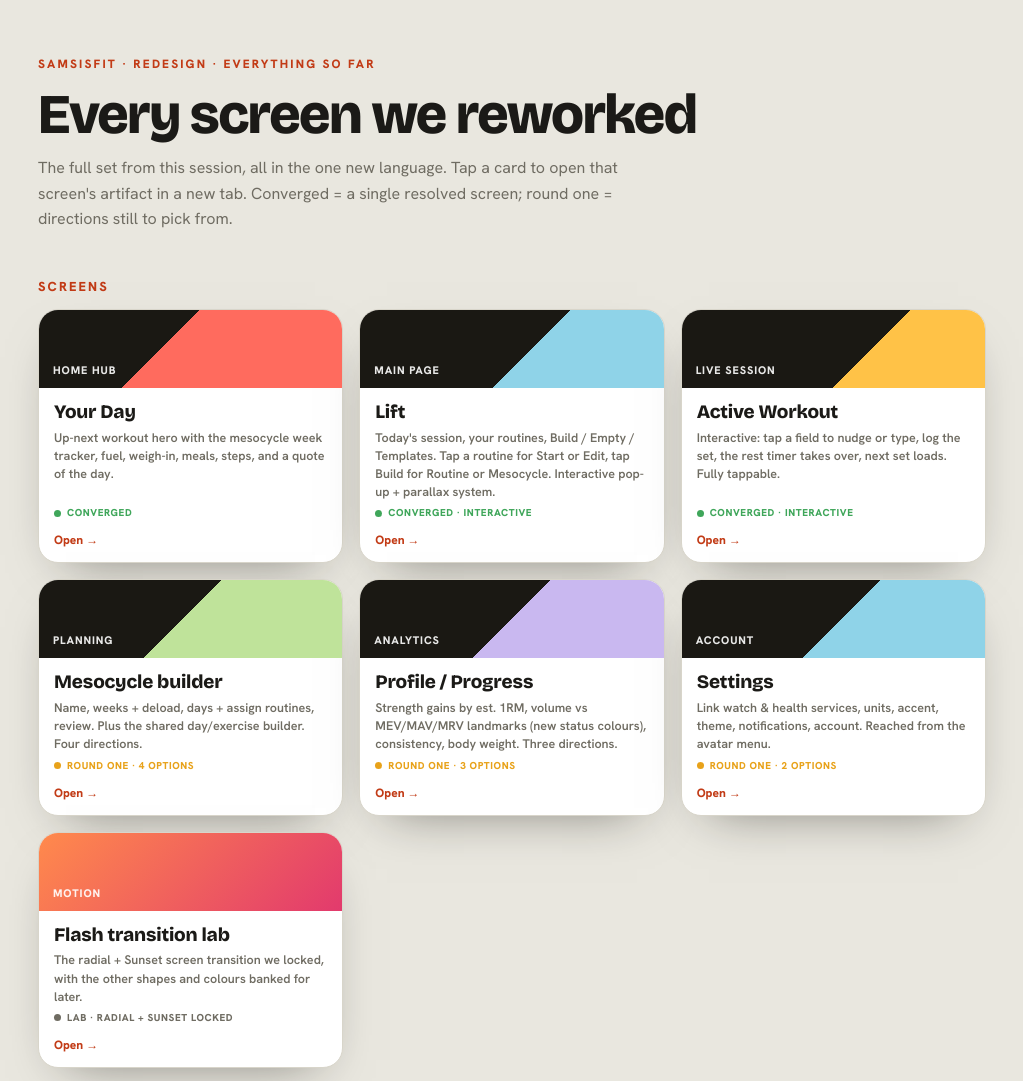
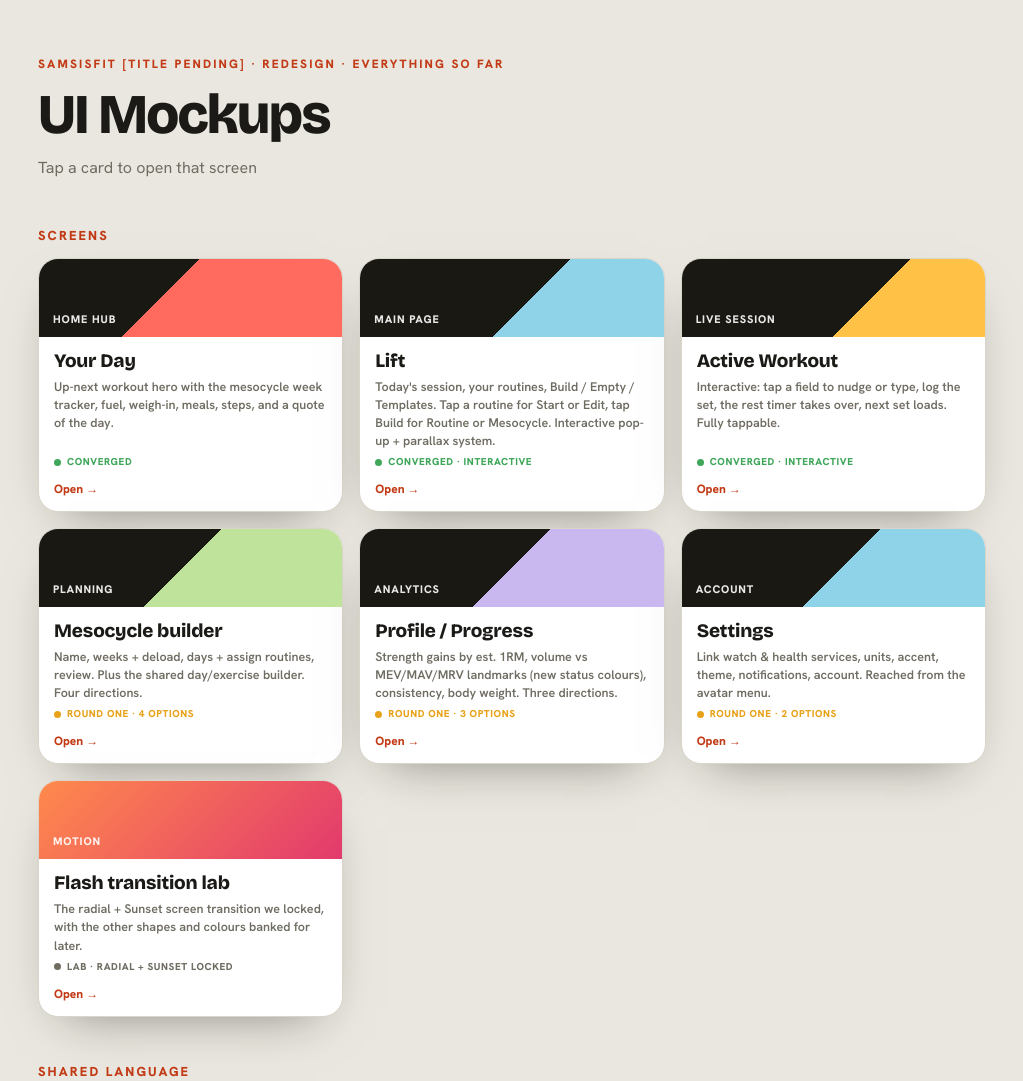
Before and after one commit to samlans/samisfit-redesign-preview, a plain HTML site: page index.html in a window 1280 px wide. Shown: the top 1081 px of the page, without its empty margins (128-1151 px from the left). Drawn offline with nearby package versions, Linux system fonts and the light colour scheme.

Commit message:
Update index.html

```diff
--- a/index.html
+++ b/index.html
@@ -56,9 +56,9 @@ h2{font:800 13px/1 "Hanken Grotesk";letter-spacing:.16em;text-transform:uppercas
 <link rel="stylesheet" href="https://fonts.googleapis.com/css2?family=Bricolage+Grotesque:opsz,wght@12..96,600;12..96,700;12..96,800&family=Hanken+Grotesk:wght@400;500;600;700;800&family=Newsreader:ital,opsz,wght@1,6..72,400;1,6..72,500&display=swap">
 
 <div class="wrap">
-  <span class="eyebrow">SamsisFit &middot; Redesign &middot; everything so far</span>
-  <h1>Every screen we reworked</h1>
-  <p class="lede">The full set from this session, all in the one new language. Tap a card to open that screen's artifact in a new tab. Converged = a single resolved screen; round one = directions still to pick from.</p>
+  <span class="eyebrow">SamsisFit [Title Pending] &middot; Redesign &middot; everything so far</span>
+  <h1>UI Mockups</h1>
+  <p class="lede">Tap a card to open that screen</p>
 
   <h2>Screens</h2>
   <div class="screens">
```
